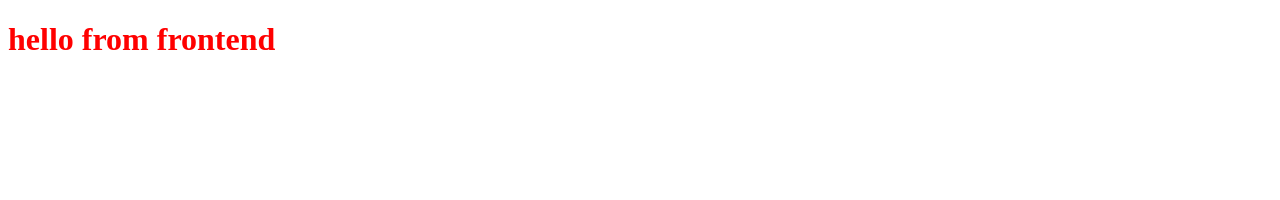
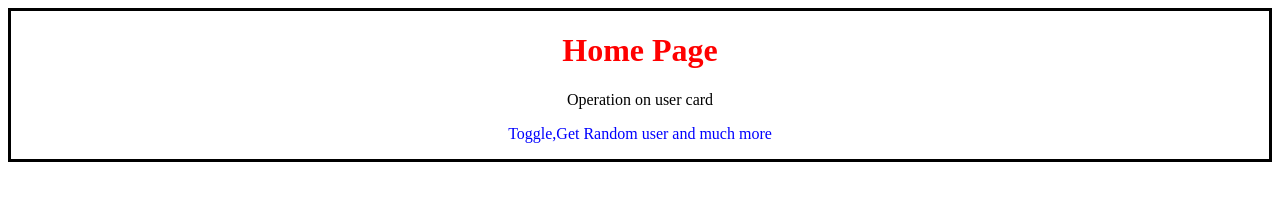
Before and after one commit to Rashmini-2309/autosuggestly, a website: page frontend/index.html in a window 1280 px wide. Drawn offline with Linux system fonts and the light colour scheme.

Commit message:
fourth commit

```diff
--- a/frontend/index.css
+++ b/frontend/index.css
@@ -1,3 +1,15 @@
 h1{
     color:red;
 }
+#home-intro {
+ text-align: center;
+ border: 3px solid black;
+
+
+}
+#home-intro:hover{
+    background-color:burlywood;
+}
+#p2{
+    color:blue;
+}
--- a/frontend/index.html
+++ b/frontend/index.html
@@ -7,7 +7,13 @@
     <link rel="stylesheet" href="index.css">
 </head>
 <body>
-    <h1> hello from frontend </h1>
+    <div id="home-intro">
+        <h1> Home Page</h1>
+
+    <p id="p1"> Operation on user card </p>
+    <p id="p2"> Toggle,Get Random user and much more</p>
+    </div>
     <script src="index.js"></script>
+
 </body>
 </html>
```
